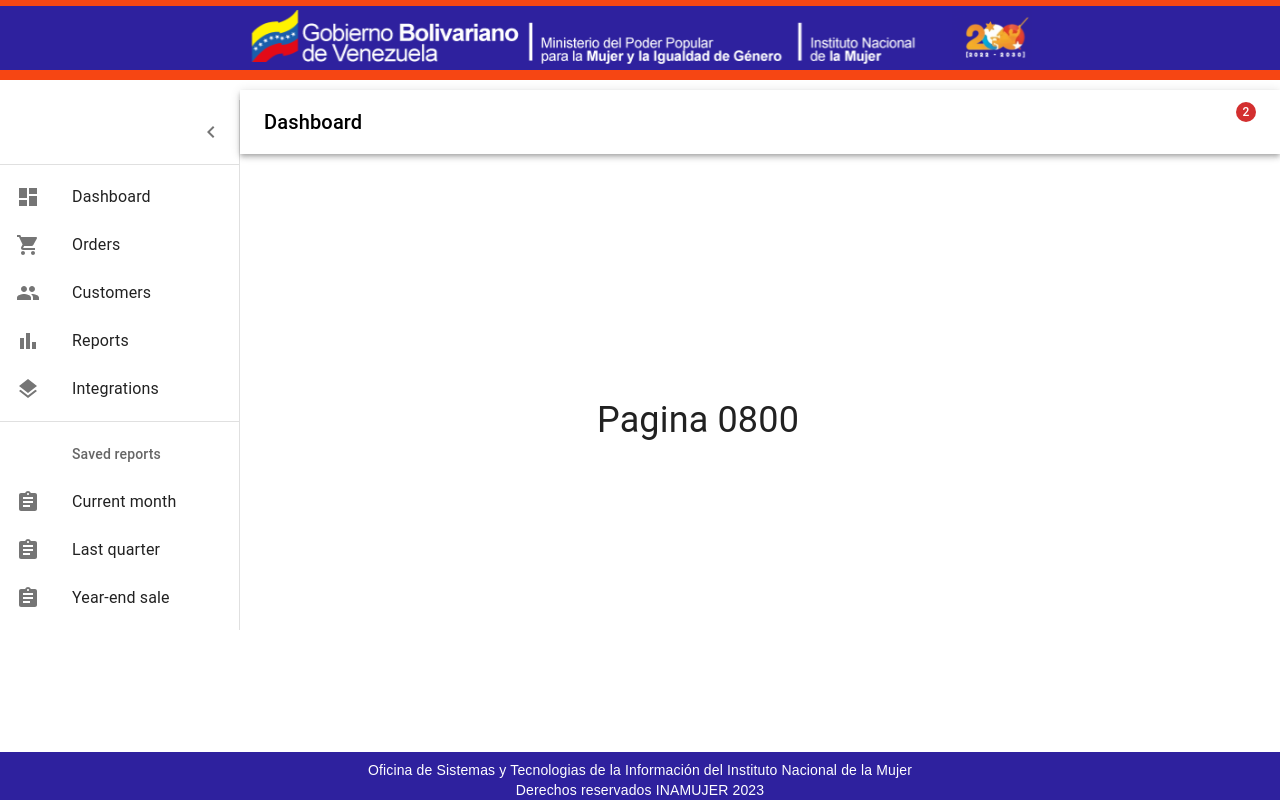
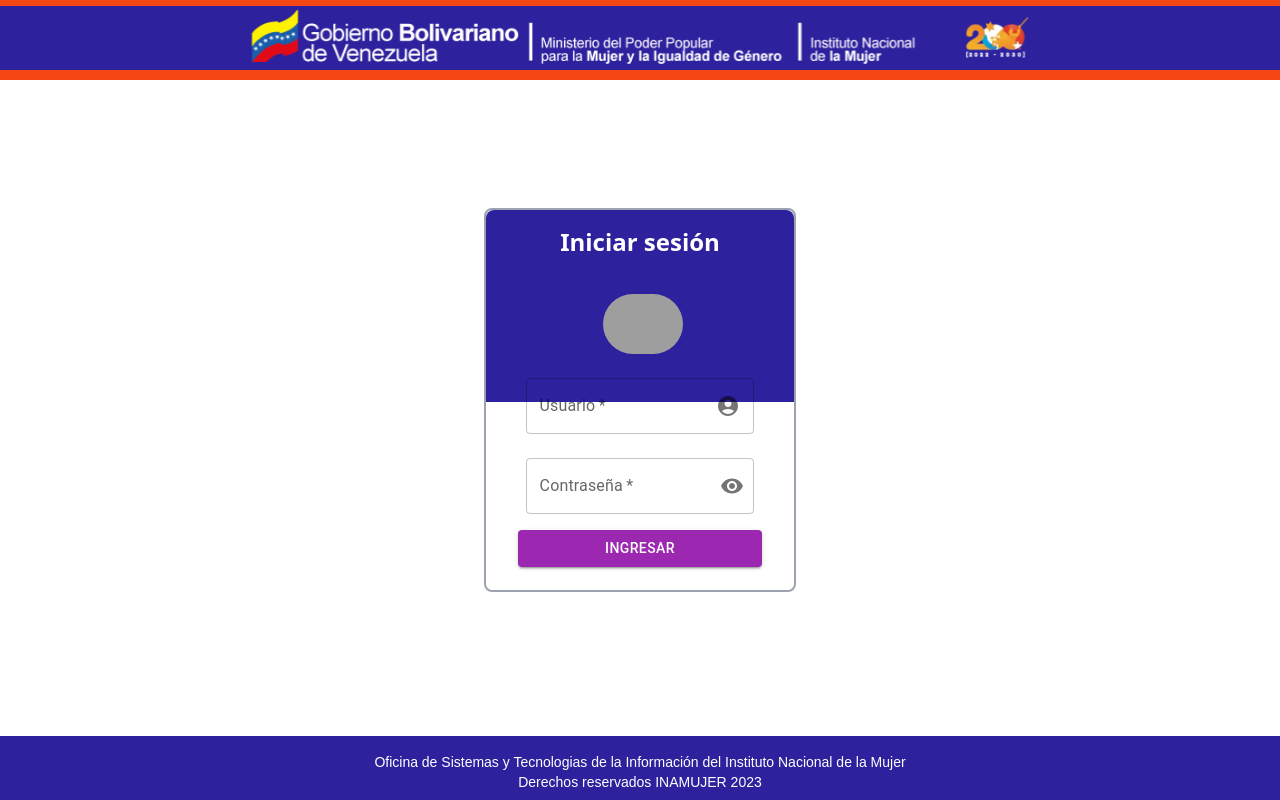
Before and after one commit to Anth1818/snr, a React (Vite) app: page / in a window 1280 px wide. Built offline with nearby package versions, Linux system fonts and the light colour scheme; grey boxes are pictures that could not be loaded; some icons are missing; what tailwind-clip-path would draw is missing.

Commit message:
fixed: correcion de rutas en archivos

```diff
--- a/src/App.jsx
+++ b/src/App.jsx
@@ -1,13 +1,12 @@
-
-import Page0800 from "./pages/Page0800.jsx"
+// import Page0800 from "./pages/Page0800.jsx"
 // import PageOAC from "./pages/PageOAC.jsx"
-// import PageLogin from "./pages/PageLogin.jsx"
+import PageLogin from "./pages/PageLogin.jsx"
 
 export default function App(){
   return (
     <>
-      {/* <PageLogin /> */}
-      <Page0800 />
+      <PageLogin />
+      {/* <Page0800 /> */}
       {/* <PageOAC /> */}
     </>
   )
--- a/src/components/CintilloHeader/CintilloHeader.jsx
+++ b/src/components/CintilloHeader/CintilloHeader.jsx
@@ -7,7 +7,7 @@ export default function CintilloHeader() {
       <div className="h-16 w-full flex justify-center p-1 mt-1.5 bg-[#2E219E]">
         <div className="w-2/3 flex justify-evenly">
           <img
-            className="object-fill "
+            className="object-fill"
             src={Cintillo}
             alt="Cintillo de gobierno"
           />
--- a/src/components/Footer/Footer.jsx
+++ b/src/components/Footer/Footer.jsx
@@ -1,7 +1,7 @@
 export default function Footer() {
     return (
-      <footer className="h-fit w-full bg-[#2E219E] absolute bottom-0">
-        <section className="text-center mt-2 text-sm :text-2xl">
+      <footer className="w-full bg-[#2E219E] absolute bottom-0">
+        <section className="text-center mt-2 text-sm :text-2xl p-2">
           <p className="text-white">
             Oficina de Sistemas y Tecnologias de la Información del Instituto
             Nacional de la Mujer
--- a/src/components/Login/Login.jsx
+++ b/src/components/Login/Login.jsx
@@ -8,7 +8,7 @@ import VisibilityOff from "@mui/icons-material/VisibilityOff";
 import {Button} from "@mui/material";
 import React from "react";
 import AccountCircleIcon from "@mui/icons-material/AccountCircle";
-import inamujerLogo from "../assets/inamujer-logo.jpg"
+import inamujerLogo from "../../assets/inamujer-logo.jpg"
 
 
 export default function Login() {
--- a/src/pages/PageLogin.jsx
+++ b/src/pages/PageLogin.jsx
@@ -1,6 +1,6 @@
-import CintilloHeader from "../components/CintilloHeader";
-import Footer from "../components/Footer";
-import Login from "../components/Login";
+import CintilloHeader from "../components/CintilloHeader/CintilloHeader";
+import Footer from "../components/Footer/Footer";
+import Login from "../components/Login/Login";
 
 export default function PageLogin(){
     return(
```
Also changed, not shown: src/components/PageTemplate/PageTemplate.jsx (+7 -5 lines).
